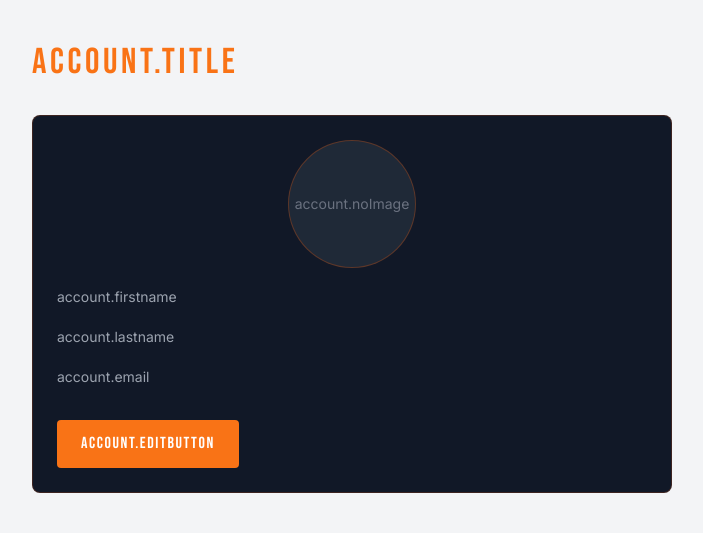
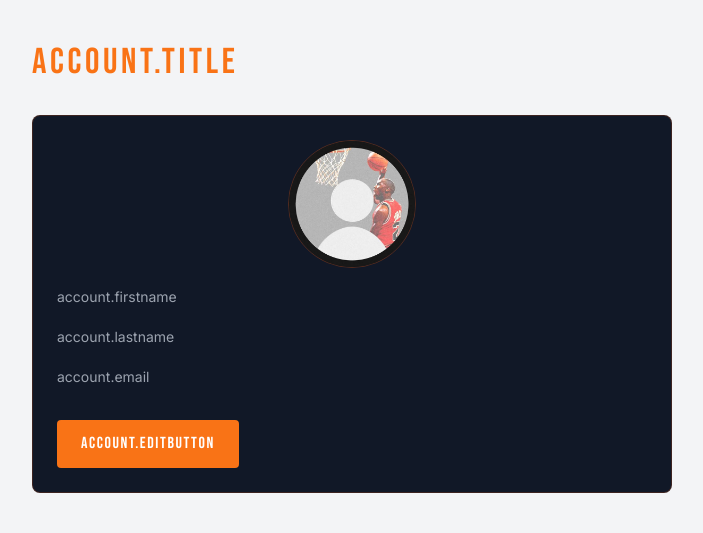
Before and after one commit to Mariamomri/Projet-Basketball, a Symfony app: template templates/account/index.html.twig in a window 1280 px wide. Shown: the part 85-618 px from the top of the page, without its empty margins (288-991 px from the left). Run offline with Twig, Linux system fonts and the light colour scheme; the template is opened without the code that fills it, so the values that code supplies are empty; style sheets or scripts are compiled from the project's sources; some libraries are stand-ins or nearby versions.

Commit message:
Add default profile image and remove unused noImage translation

```diff
--- a/templates/account/edit.html.twig
+++ b/templates/account/edit.html.twig
@@ -28,6 +28,10 @@
                     <img src="{{ vich_uploader_asset(coach, 'imageFile')|imagine_filter('avatar_thumbnail') }}"
                         alt="Profile"
                         class="rounded-full w-24 h-24 object-cover mb-3 border border-orange-600/30">
+                {% else %}
+                    <img src="{{ asset('images/coaches/login.png') }}"
+                        alt="Profile par défaut"
+                        class="rounded-full w-24 h-24 object-cover mb-3 border border-orange-600/30">
                 {% endif %}
 
                 {{ form_widget(coachForm.imageFile, {'attr': {'class': 'text-white'}}) }}
--- a/templates/account/index.html.twig
+++ b/templates/account/index.html.twig
@@ -11,12 +11,12 @@
         <div class="flex justify-center mb-4">
             {% if app.user.imageName %}
                 <img src="{{ vich_uploader_asset(app.user, 'imageFile')|imagine_filter('avatar_thumbnail') }}"
-                    alt="Profile"
+                alt="Profile"
+                class="rounded-full w-32 h-32 object-cover border border-orange-600/30">
+            {% else %}
+                <img src="{{ asset('images/coaches/login.png') }}"
+                    alt="Profile par défaut"
                     class="rounded-full w-32 h-32 object-cover border border-orange-600/30">
-            {% else %}
-                <div class="rounded-full w-32 h-32 bg-gray-800 border border-orange-600/30 flex items-center justify-center text-gray-500 text-sm">
-                    {{ 'account.noImage'|trans }}
-                </div>
             {% endif %}
         </div>
 
--- a/translations/messages.fr.yaml
+++ b/translations/messages.fr.yaml
@@ -59,7 +59,6 @@
 account.firstname: "Prénom"
 account.lastname: "Nom"
 account.email: "Email"
-account.noImage: "Aucune image"
 account.editButton: "Modifier mon compte"
 account.editTitle: "Modifier mon compte"
 account.applyChanges: "Appliquer les changements"
--- a/translations/messages.it.yaml
+++ b/translations/messages.it.yaml
@@ -59,7 +59,6 @@
 account.firstname: "Nome"
 account.lastname: "Cognome"
 account.email: "Email"
-account.noImage: "Nessuna immagine"
 account.editButton: "Modifica il tuo account"
 account.editTitle: "Modifica il tuo account"
 account.applyChanges: "Applica le modifiche"
```
Also changed, not shown: .refact/buddy/state.json, public/images/coaches/login.png (added), public/login.png (deleted), 2 other files.
